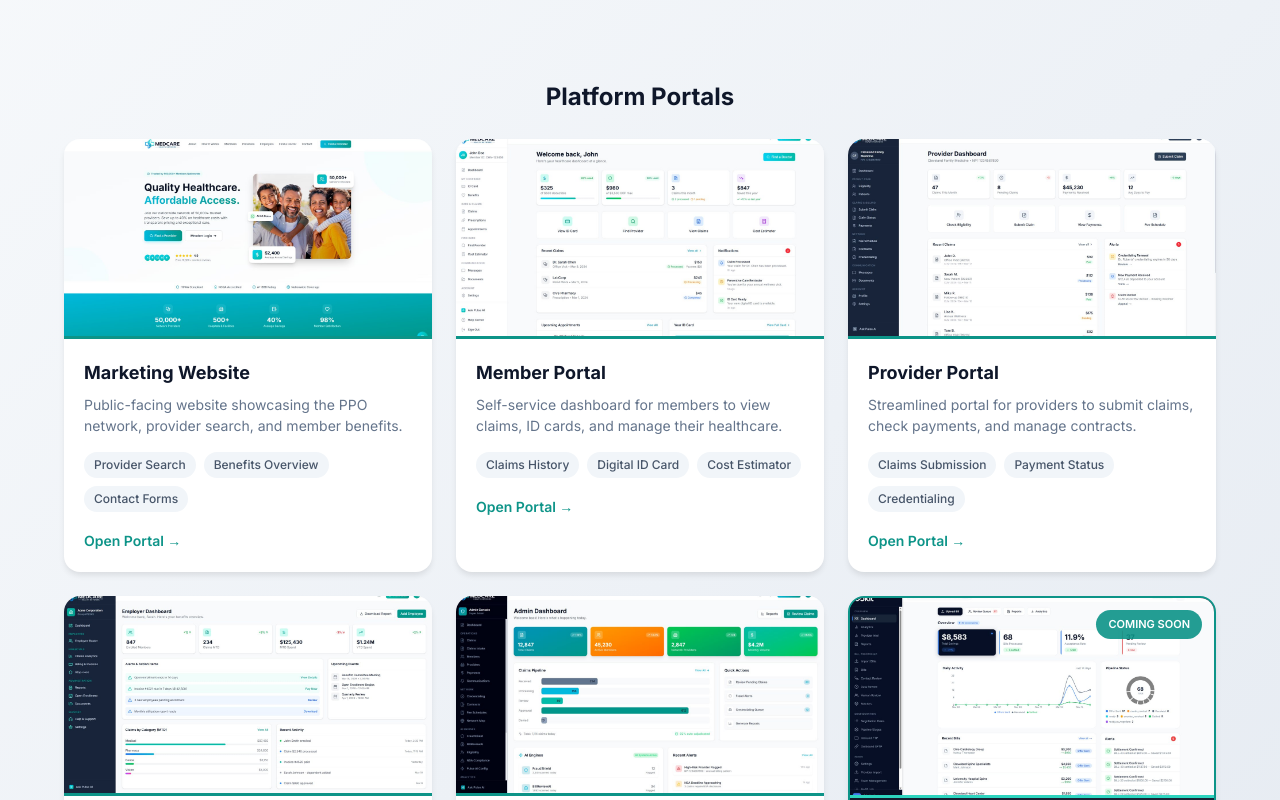
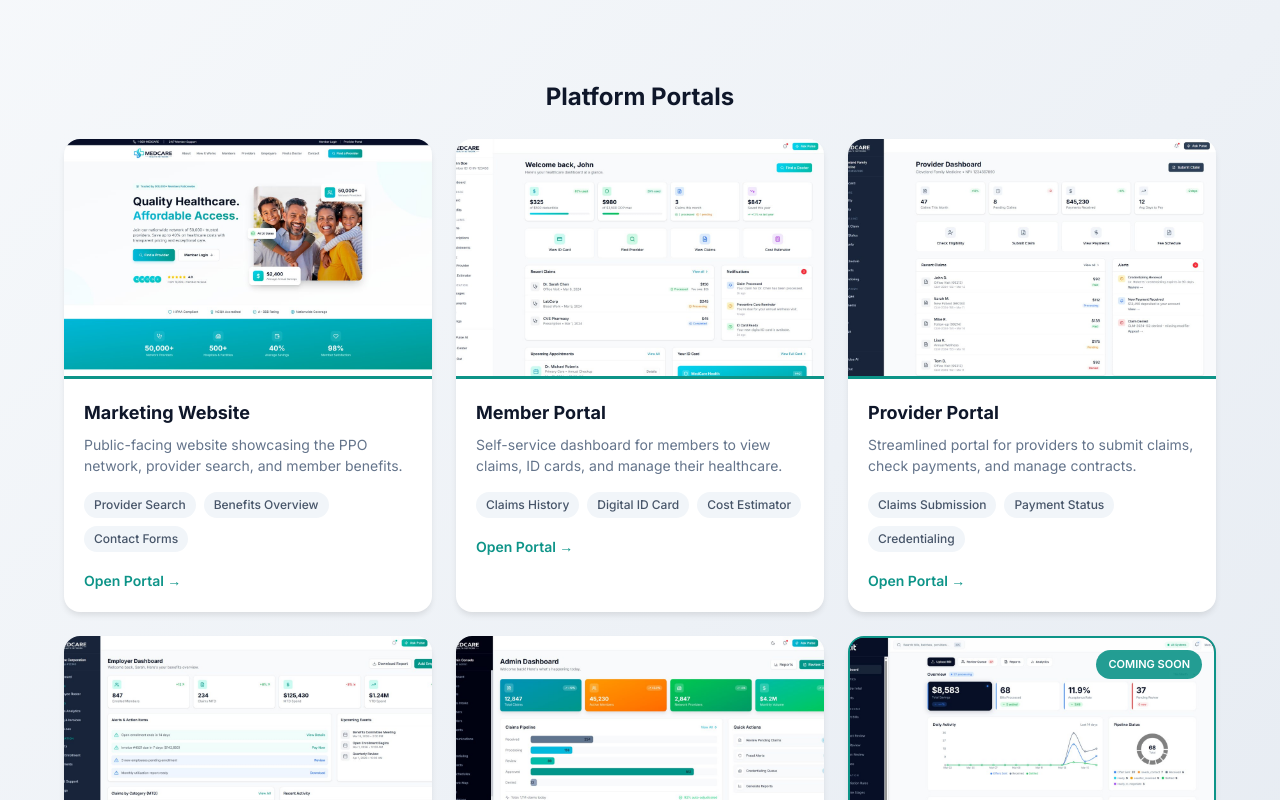
Before and after one commit to CoHoast/clarity-health-network, a Next.js app: page /demo in a window 1280 px wide. Shown: the part 360-1160 px from the top of the page. Built offline with nearby package versions, Linux system fonts and the light colour scheme.

Commit message:
Increase screenshot height to 240px and align to top

```diff
--- a/app/demo/page.tsx
+++ b/app/demo/page.tsx
@@ -236,12 +236,12 @@ export default function ProductDemoPage() {
               }}
             >
               {/* Screenshot with border */}
-              <div style={{ position: 'relative', height: 200, background: '#f1f5f9', borderBottom: '3px solid #0d9488' }}>
+              <div style={{ position: 'relative', height: 240, background: '#f1f5f9', borderBottom: '3px solid #0d9488' }}>
                 <Image
                   src={portal.image}
                   alt={portal.title}
                   fill
-                  style={{ objectFit: 'cover' }}
+                  style={{ objectFit: 'cover', objectPosition: 'top' }}
                 />
               </div>
 
@@ -311,12 +311,12 @@ export default function ProductDemoPage() {
             }}
           >
             {/* Screenshot */}
-            <div style={{ position: 'relative', height: 200, background: '#0f172a', borderBottom: '3px solid #2dd4bf' }}>
+            <div style={{ position: 'relative', height: 240, background: '#0f172a', borderBottom: '3px solid #2dd4bf' }}>
               <Image
                 src="/demo/bill-negotiator.jpg"
                 alt="AI Bill Negotiator Dashboard"
                 fill
-                style={{ objectFit: 'cover' }}
+                style={{ objectFit: 'cover', objectPosition: 'top' }}
               />
               <div style={{
                 position: 'absolute',
```
